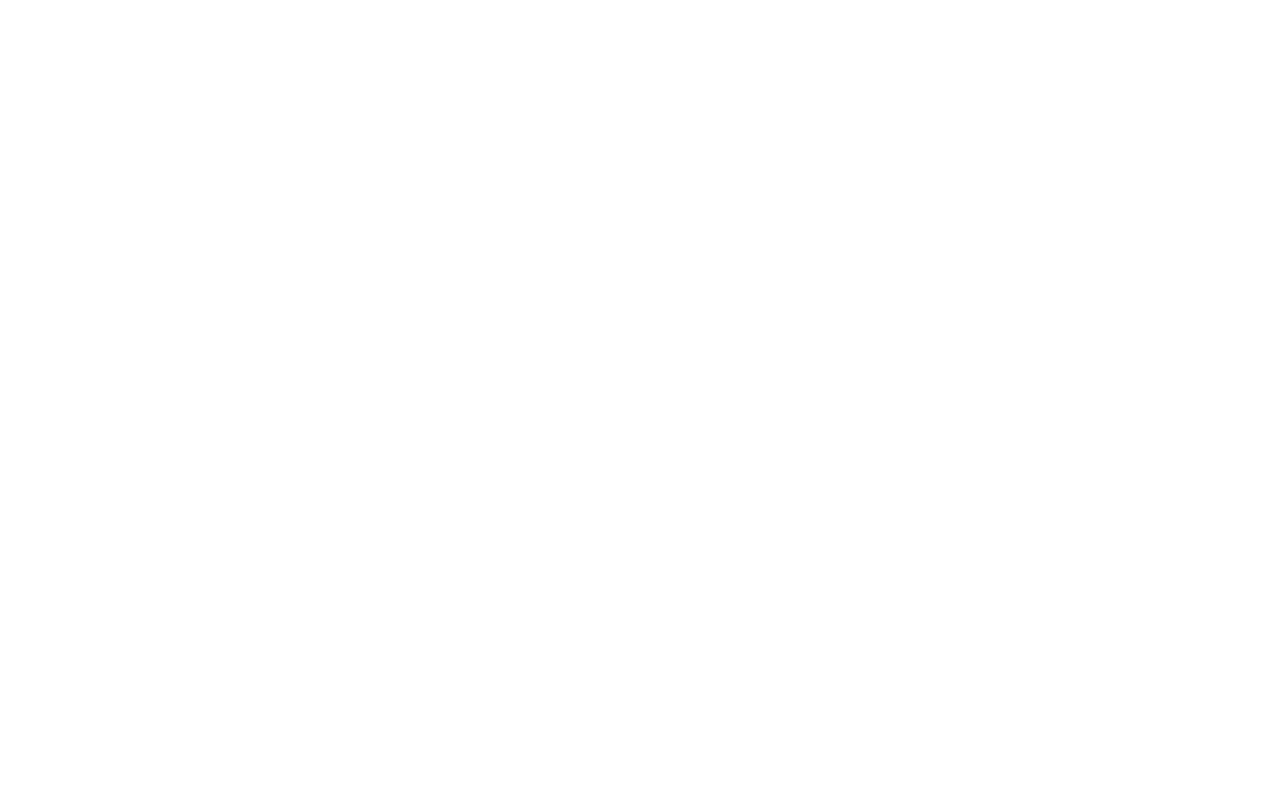
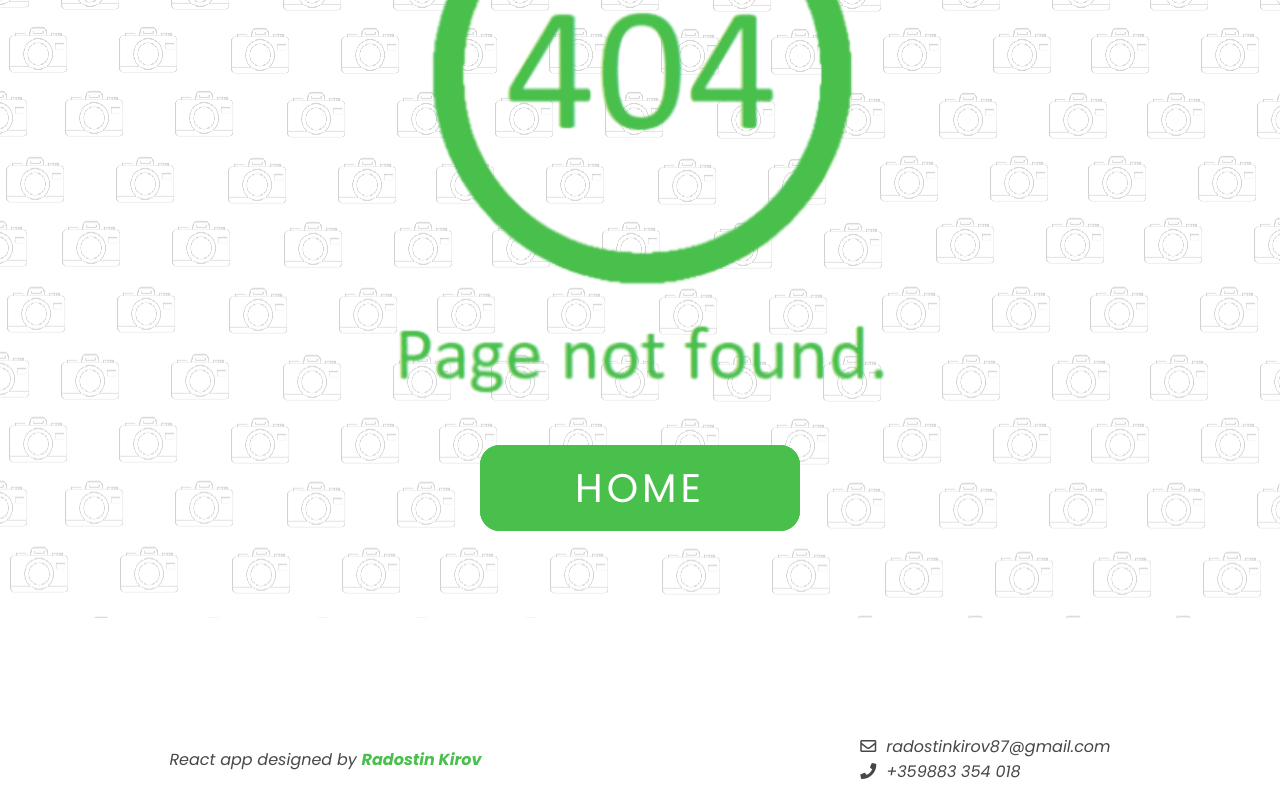
Before and after one commit to RadostinKirov/photoshare-app, a React (Create React App) app: page / in a window 1280 px wide. Shown: the part 6874-7674 px from the top of the page. Before the commit the page ends 6720 px from the top, so only its background shows below. Built offline with nearby package versions, Linux system fonts and the light colour scheme.

Commit message:
404component added
initial creation of the component

```diff
--- /dev/null
+++ b/public/styles/page404.css
@@ -0,0 +1,44 @@
+.page404 {
+    margin: 100px auto;
+    background:linear-gradient(0deg, rgba(255, 255, 255, 0.8), rgba(255, 255, 255, 0.8)), url('../images/background.png');
+    padding: 100px;
+}
+
+.page404 section {
+    width: 500px;
+    margin: auto;
+    display: flex;
+    flex-direction: column;
+    align-items: center;
+}
+
+.page404 .image {
+    width: 100%;
+    margin-bottom: 50px;
+}
+
+.page404 .image img{
+    width: 100%;
+}
+
+.page404 a {
+    width: 180px;
+    margin: auto;
+    background-color: rgb(73, 191,76);
+    color: white;
+    text-transform: uppercase;
+    font-size: 25px;
+    border-radius: 20px;
+    border: none;
+    letter-spacing: 4px;
+    cursor: pointer;
+    border: 4px solid rgb(73, 191, 76);
+    padding: 11px 91px;
+    font-size: 40px;
+}
+
+.page404 a:hover {
+    color: black;
+    border-color: black;
+    transition: 0.8s;
+}
--- a/public/styles/styles.css
+++ b/public/styles/styles.css
@@ -9,6 +9,7 @@
 @import url('./profile.css');
 @import url('./details.css');
 @import url('./footer.css');
+@import url('./page404.css');
 
 * {
     box-sizing: border-box;
--- a/src/App.js
+++ b/src/App.js
@@ -6,6 +6,7 @@
 import Profile from './components/User/Profile/Profile';
 import Details from './components/Photo/Details/Details';
 import Footer from './components/Footer/Footer';
+import Page404 from './components/Page404/Page404';
 
 
 function App() {
@@ -28,6 +29,8 @@
 
     <Details />
 
+    <Page404 />
+
     <Footer />
 
     </div>
--- /dev/null
+++ b/src/components/Page404/Page404.js
@@ -0,0 +1,16 @@
+const Page404 = () => {
+    return (
+        <div class="page404">
+            <section>
+                <div className="image">
+                    <img src="./images/404.png" />
+                </div>
+                <div>
+                    <a class="btn-home" >Home</a>
+                </div>
+            </section>
+        </div>
+    )
+}
+
+export default Page404;
```
Also changed, not shown: public/images/404.png (added).
